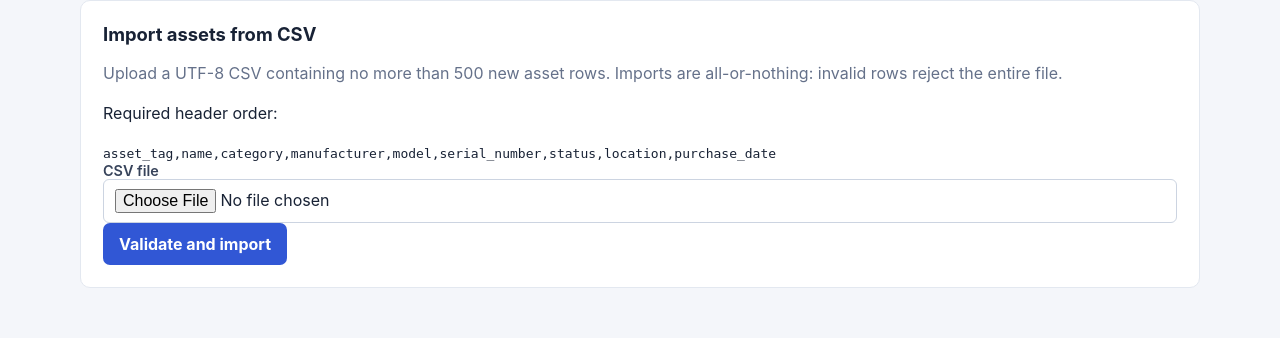
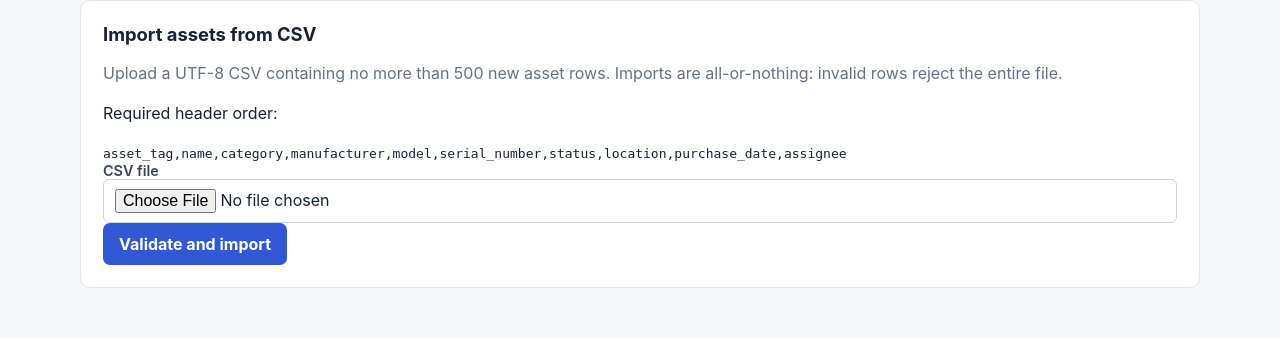
Before and after one commit to SRIRAMV570/IT-Infrastructure-Asset-Management-System, a Flask app: page /reports in a window 1280 px wide. Shown: the part 562-900 px from the top of the page. Run offline with Flask 3, Linux system fonts and the light colour scheme; the visitor is signed in with stand-in values (Sample User, id 1); data comes from the database, SQL or seed files in the repository; data that the repository does not hold is empty.

Commit message:
docs(reports): document CSV assignee column

```diff
--- a/templates/reports.html
+++ b/templates/reports.html
@@ -47,7 +47,7 @@
       <h2 id="import-heading">Import assets from CSV</h2>
       <p class="muted">Upload a UTF-8 CSV containing no more than {{ import_limit }} new asset rows. Imports are all-or-nothing: invalid rows reject the entire file.</p>
       <p>Required header order:</p>
-      <code>asset_tag,name,category,manufacturer,model,serial_number,status,location,purchase_date</code>
+      <code>asset_tag,name,category,manufacturer,model,serial_number,status,location,purchase_date,assignee</code>
       <form method="post" action="{{ url_for('import_assets_csv') }}" enctype="multipart/form-data">
         <input type="hidden" name="csrf_token" value="{{ csrf_token }}">
         <label for="csv-file">CSV file</label>
```
